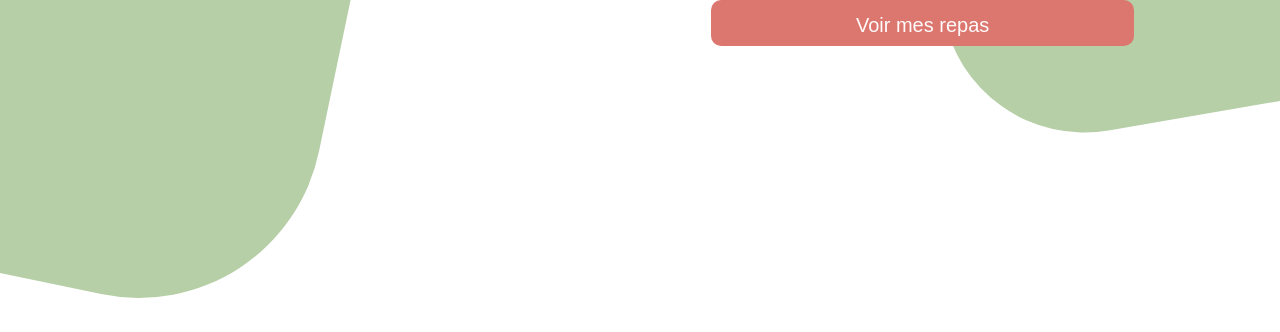
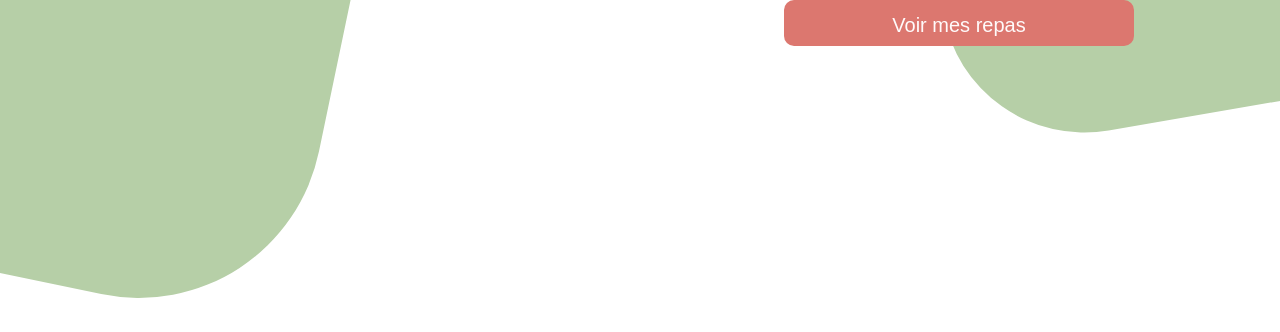
Before and after one commit to AudeSgn/nutrition, a PHP site: template views/viewHomePage.html in a window 1280 px wide; the page is wider, and only the part inside the window is pictured. Shown: the part 833-1165 px from the top of that part. Run offline with PHP 8.4, Linux system fonts and the light colour scheme; the template is opened without the code that fills it, so the values that code supplies are empty.

Commit message:
update viewHomePage

```diff
--- a/views/style/homePageView.css
+++ b/views/style/homePageView.css
@@ -100,7 +100,7 @@ p {
   text-align: center;
 }
 #btnHistoric {
-  width: 193px;
+  width: 170px;
   color: #fffafa;
   background: #dc776f;
   border-radius: 10px;
@@ -239,7 +239,7 @@ p {
     margin-right: 5vw;
   }
   #btnHistoric {
-    width: 422.76px;
+    width: 350px;
     height: 46px;
     font-size: 20px;
   }
```
